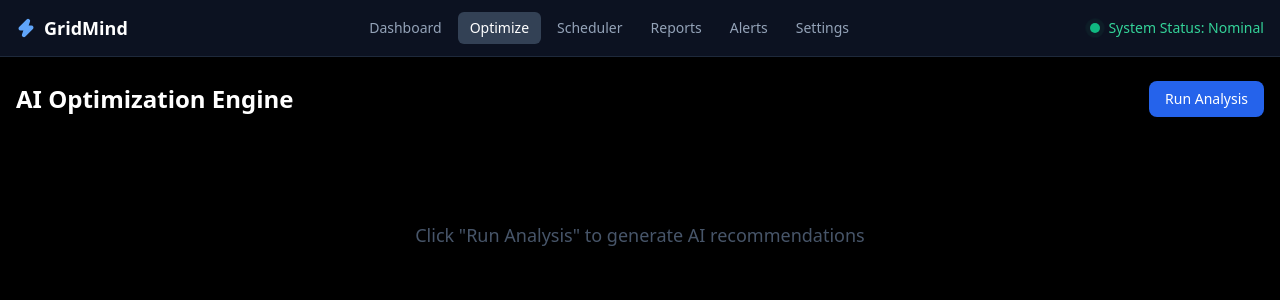
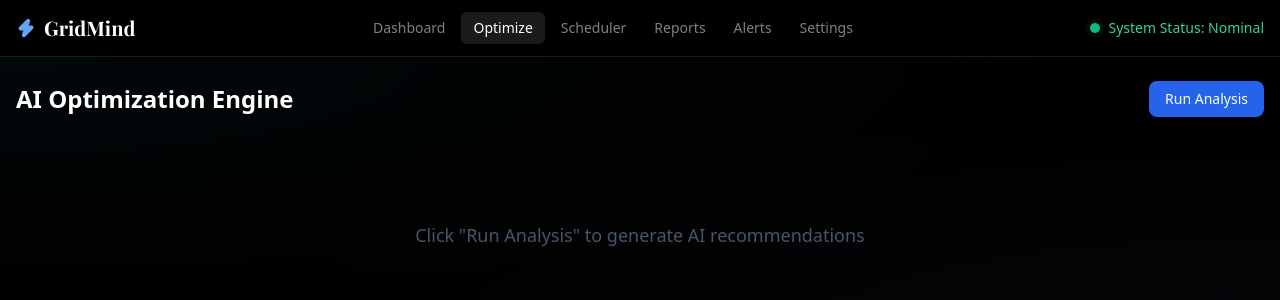
Before and after one commit to salar-mahmood/Gridmind, a Next.js app: page /optimize in a window 1280 px wide. Shown: the top 300 px of the page. Built offline with nearby package versions, Linux system fonts and the light colour scheme.

Commit message:
feat: glass nav and ambient gradient AppShell with Framer Motion fade
Co-Authored-By: Claude Sonnet 4.6 <noreply@anthropic.com>

```diff
--- a/components/shared/AppShell.tsx
+++ b/components/shared/AppShell.tsx
@@ -1,6 +1,7 @@
 'use client'
 
 import { usePathname } from 'next/navigation'
+import { motion } from 'framer-motion'
 import { Nav } from './Nav'
 
 export function AppShell({ children }: { children: React.ReactNode }) {
@@ -12,7 +13,18 @@ export function AppShell({ children }: { children: React.ReactNode }) {
   return (
     <>
       <Nav />
-      <main className="max-w-screen-2xl mx-auto px-4 py-6">{children}</main>
+      <motion.main
+        key={pathname}
+        initial={{ opacity: 0 }}
+        animate={{ opacity: 1 }}
+        transition={{ duration: 0.4 }}
+        className="max-w-screen-2xl mx-auto px-4 py-6"
+        style={{
+          background: 'radial-gradient(ellipse at top left, rgba(56,189,248,0.04) 0%, transparent 60%), radial-gradient(ellipse at bottom right, rgba(167,139,250,0.04) 0%, transparent 60%)',
+        }}
+      >
+        {children}
+      </motion.main>
     </>
   )
 }
--- a/components/shared/Nav.tsx
+++ b/components/shared/Nav.tsx
@@ -17,11 +17,11 @@ const NAV_LINKS = [
 export function Nav() {
   const pathname = usePathname()
   return (
-    <nav className="sticky top-0 z-50 bg-slate-900/80 backdrop-blur border-b border-slate-800">
+    <nav className="sticky top-0 z-50 bg-black/60 backdrop-blur-xl border-b border-white/10">
       <div className="max-w-screen-2xl mx-auto px-4 h-14 flex items-center justify-between">
-        <Link href="/dashboard" className="flex items-center gap-2 font-bold text-lg text-white cursor-pointer">
+        <Link href="/dashboard" className="flex items-center gap-2 cursor-pointer">
           <Zap className="w-5 h-5 text-blue-400" fill="currentColor" />
-          GridMind
+          <span className="text-xl font-bold text-white font-playfair">GridMind</span>
         </Link>
         <div className="hidden md:flex items-center gap-1">
           {NAV_LINKS.map(({ href, label }) => (
@@ -30,8 +30,8 @@ export function Nav() {
               href={href}
               className={`px-3 py-1.5 rounded-md text-sm font-medium transition-colors cursor-pointer ${
                 pathname === href
-                  ? 'bg-slate-700 text-white'
-                  : 'text-slate-400 hover:text-white hover:bg-slate-800'
+                  ? 'bg-white/10 text-white'
+                  : 'text-white/50 hover:text-white hover:bg-white/5'
               }`}
             >
               {label}
```
